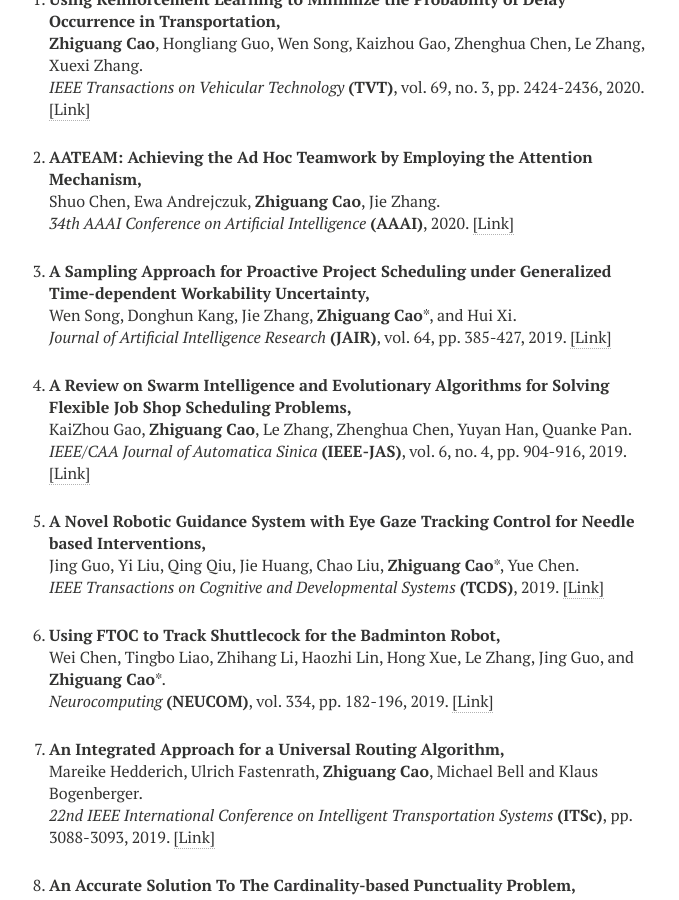
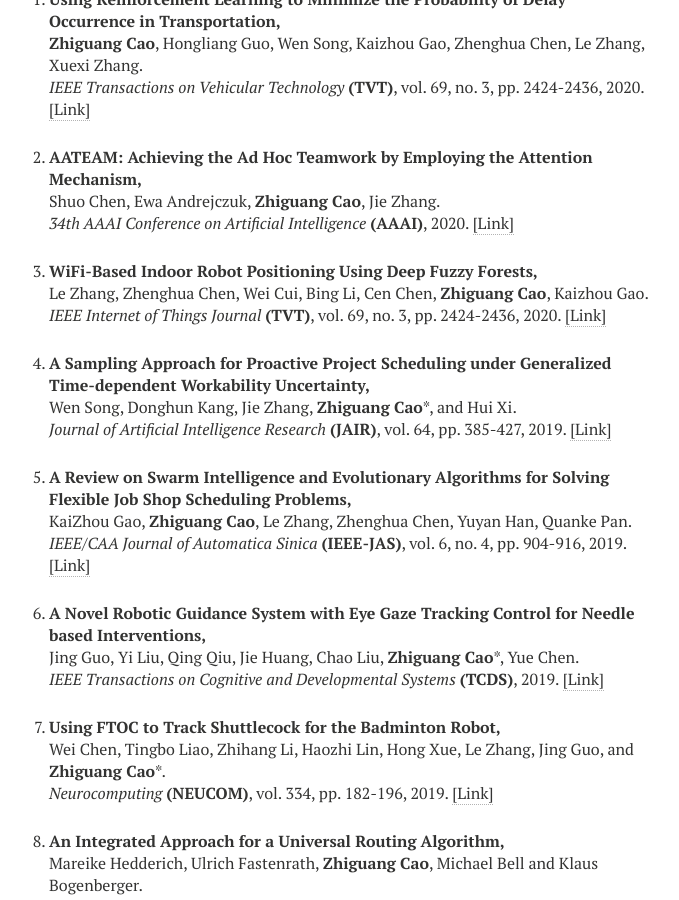
Before and after one commit to zhiguangcaosg/zhiguangcaosg.github.io, a Jekyll site: the page built from publications.md, in a window 1280 px wide and 900 px high, scrolled down 657 px. Shown: the whole window, without its empty margins (311-990 px from the left). Built offline with Jekyll 4.4.1, drawn with Linux system fonts in a browser that asks for light colours; nearby versions of some CDN libraries.

Commit message:
Update publications.html

```diff
--- a/_layouts/publications.html
+++ b/_layouts/publications.html
@@ -139,6 +139,15 @@ div.bibtex pre { font-size: 75%; overflow: auto;  width: 100%; padding: 0em 0em;
 <i>34th AAAI Conference on Artificial Intelligence</i> <b>(AAAI)</b>, 2020. <a href="https://aaai.org/Conferences/AAAI-20/"  target="_blank">[Link]</a>
 </p>
 </li>
+
+<li>
+<p>
+<b>WiFi-Based Indoor Robot Positioning Using Deep Fuzzy Forests,</b>
+<br>Le Zhang, Zhenghua Chen, Wei Cui, Bing Li, Cen Chen, <b>Zhiguang Cao</b>, Kaizhou Gao.<br>
+<i>IEEE Internet of Things Journal</i> <b>(TVT)</b>, vol. 69, no. 3, pp. 2424-2436, 2020. <a href="https://ieeexplore.ieee.org/document/8952783" target="_blank">[Link]</a>
+</p>
+</li>
+
 
 <li>
 <p>
```
